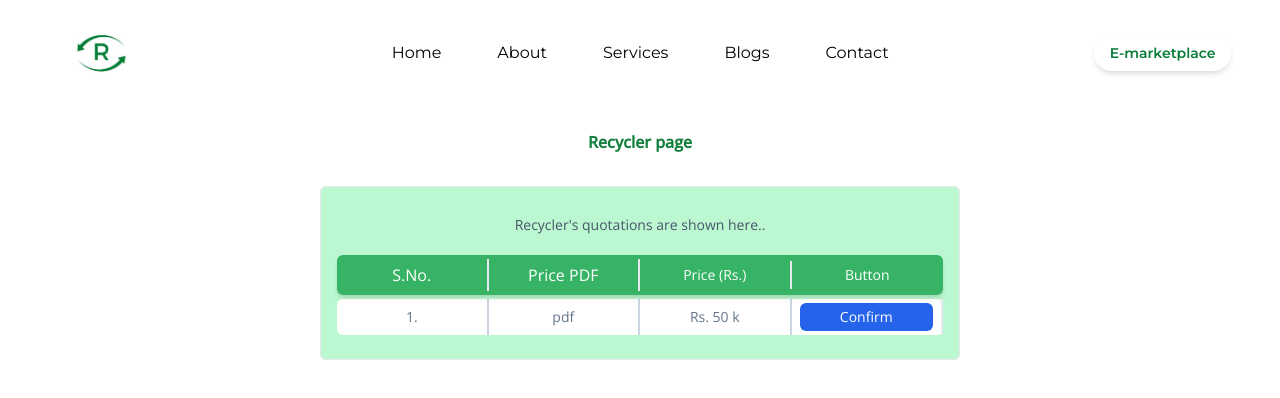
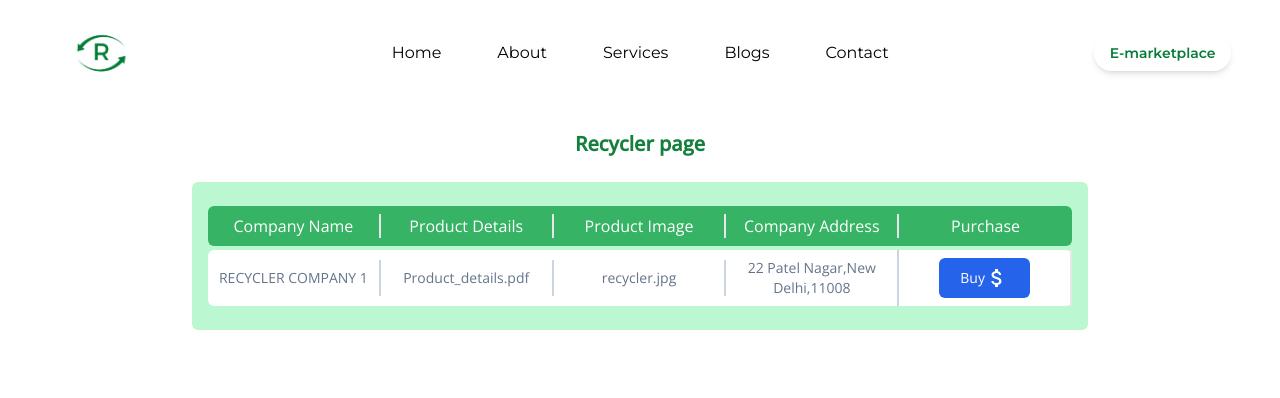
Before and after one commit to rewayy/Reway_final, a React (Vite) app: page /Recyclers in a window 1280 px wide. Shown: the top 398 px of the page. Built offline with nearby package versions, Linux system fonts and the light colour scheme; a web font is replaced by a local one.

Commit message:
updated recyclerTable

```diff
--- a/src/components/MarketPlace/recyclers.jsx
+++ b/src/components/MarketPlace/recyclers.jsx
@@ -8,34 +8,38 @@ const Recyclers = () => {
     const { recyclers } = useRecycler();
     return (
         <div  className='w-full h-full  min-w-[375px] md:mb-[15vh] mb-6 relative'>
-            <div className='max-w-[1183px] lg:m-auto mx-2  md:mx-4 flex-col rounded-md text-black  h-screen flex   text-center'>
-                    <p className='text-md text-green-700 font-semibold my-2 '>Recycler page</p>
-                    <div className='flex flex-col gap-4 justify-center items-center text-center m-auto w-[50vw] my-4 '>
-                        {/* Recycler's details */}
-                        <div className='flex flex-col justify-center items-center gap-4 w-full border bg-green-200 px-4 rounded-md py-6 my-2'>
-                            <p className=' text-sm p-1 text-slate-600'>Recycler's quotations are shown here..</p>
+            <div className='max-w-[1393px] lg:m-auto mx-2  md:mx-4 flex-col rounded-md text-black h-screen flex   text-center'>
+                    <p className='text-xl text-green-700 font-semibold my-2 '>Recycler page</p>
+                    <div className='flex flex-col justify-center items-center  gap-4 text-center rounded-md py-6   bg-green-200 px-4 m-auto w-[70vw] my-4 '>
+
+
                             {/* table heading */}
                                 <div className='w-full flex flex-col gap-1'>
-                                    <div className='w-full grid grid-cols-4 items-center relative h-10  bg-green-600 bg-opacity-80 text-white rounded-md shadow-md'>
-                                        <div className=' text-md p-1 border-r-2 '>S.No.</div>
-                                        <div className=' text-md p-1  border-r-2 '>Price PDF</div>
-                                        <div className=' text-sm p-1 border-r-2  '>Price (Rs.)</div>
-                                        <div className=' text-sm p-1 '>Button</div>
+                                    <div className='w-full grid grid-cols-5 items-center relative h-10  bg-green-600 bg-opacity-80 text-white rounded-md '>
+                                        <div className=' text-md px-1 border-r-2 '>Company Name</div>
+                                        <div className=' text-md px-1  border-r-2 '>Product Details</div>
+                                        <div className=' text-md px-1  border-r-2 '>Product Image</div>
+                                        <div className=' text-md px-1 border-r-2  '>Company Address</div>
+                                        <div className=' text-md px-1 '>Purchase</div>
                                     </div>
                                     {/* Fetched data div */}
-                                    <div className='bg-white grid grid-cols-4 rounded-md w-full '>
-                                        <div className='text-sm border-slate-300 text-slate-500 p-2 border-r-2'>1.</div>
-                                        <div className='text-sm border-slate-300 text-slate-500 p-2 border-r-2'> pdf</div>
-                                        <div className='text-sm border-slate-300 text-slate-500  p-2 border-r-2'>Rs. 50 k</div>
-                                        <div className='text-sm flex  justify-center items-center  p-21 border-r-2 text-slate-500'>
-                                            <Link to={'/recycler-form'} className='bg-blue-600 hover:bg-blue-700  text-center text-white rounded-md py-1 w-full mx-2'>Confirm</Link>
+                                    <div className='bg-white grid grid-cols-5 text-center items-center justify-center rounded-md w-full '>
+                                        <div className='text-sm border-slate-300 overflow-hidden text-slate-500 p-2 border-r-2'>RECYCLER COMPANY 1</div>
+                                        <div className='text-sm border-slate-300 overflow-hidden text-slate-500 p-2 border-r-2'>Product_details.pdf</div>
+                                        <div className='text-sm border-slate-300  text-slate-500  p-2 border-r-2'> recycler.jpg</div>
+                                        <div className='text-sm border-slate-300 overflow-hidden text-slate-500  p-2 border-r-2'>22 Patel Nagar,New Delhi,11008</div>
+                                        <div className='text-sm flex  justify-center items-center  p-2 border-r-2 text-slate-500'>
+                                            <Link to={'/recycler-form'}
+                                            className='bg-blue-600 flex  justify-center items-center hover:bg-blue-700  text-center text-white rounded-md py-2 mx-8 w-full'>
+                                                Buy
+                                                <MdAttachMoney size={24}/>
+                                            </Link>
                                         </div>
                                     </div>
                                 </div>
                         </div>
                     </div>
             </div>
-        </div>
     );
 };
 
```
